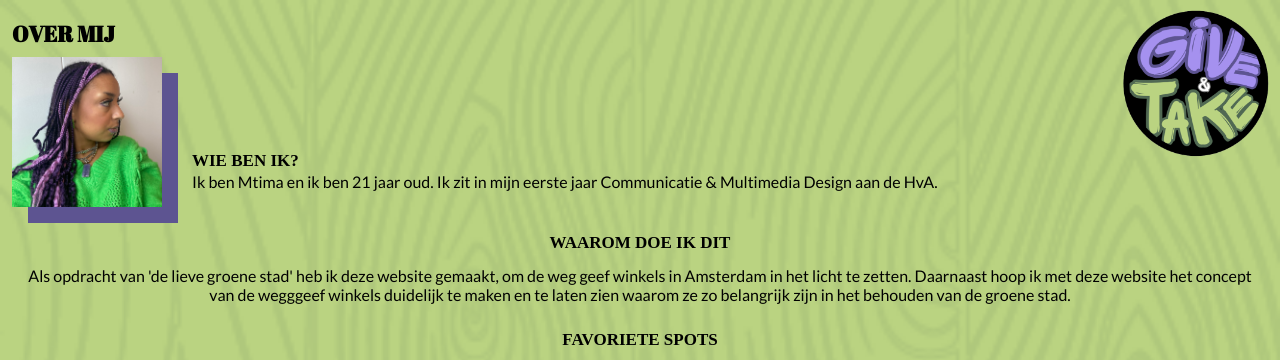
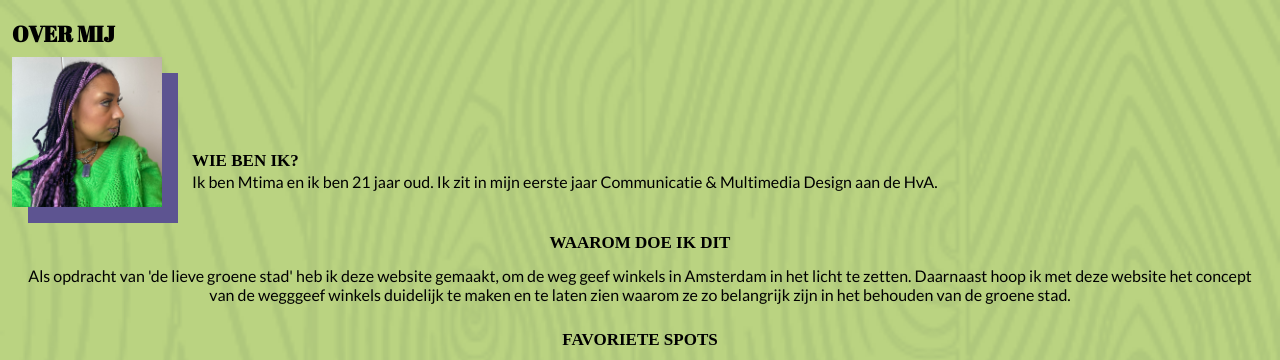
Before and after one commit to jvumoon/give-take, a plain HTML site: page about.html in a window 1280 px wide. Shown: the top 360 px of the page. Drawn offline with Linux system fonts and the light colour scheme.

Commit message:
Add files via upload

```diff
--- a/about.html
+++ b/about.html
@@ -20,15 +20,14 @@
 </head>
 
 <body class="about">
-
-    <header>
-        <a href="start.html">
-            <img src="afbeeldingen/logo.png" alt="logo website" class="logo">
-        </a>
-    </header>
+    <!-- Ik heb geen header & logo op deze pagina. Het lukte me niet om het logo img hetzelfde
+     als op de andere pagina's te krijgen. MEER UITLEG staat op mijn miro board bij week 3.
+     de terug naar home link heb ik voor deze pagina op mijn H1 gezet, regel 28 tot 30.  -->
 
     <main>
-        <h1>Over mij</h1>
+        <a href="start.html">
+            <h1>Over mij</h1>
+        </a>
         <div class="imageflex">
             <img src="afbeeldingen/mtima.jpg" alt="afbeelding van Mtima" class="photo">
             <div class="right">
--- a/style.css
+++ b/style.css
@@ -63,7 +63,9 @@ header:not(.home header, .closet header) {
     margin-top: 10px;
     margin-right: 10px;
 
-} /* https://developer.mozilla.org/en-US/docs/Web/CSS/:not */
+}
+
+/* https://developer.mozilla.org/en-US/docs/Web/CSS/:not */
 
 .img {
     background-color: white;
@@ -79,6 +81,7 @@ body header a img {
     width: 100%;
     height: 80px;
 }
+
 /* Index.html */
 
 .home h1,
@@ -219,6 +222,10 @@ body header a img {
     height: 150px;
 }
 
+.about a {
+    text-decoration: none;
+}
+
 .boxleft {
     margin-left: 45px;
     box-shadow: 1em 1em #516953
```
Also changed, not shown: locaties.html (+1 -1 lines).
